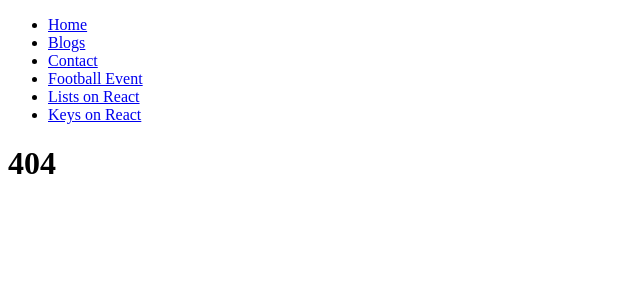
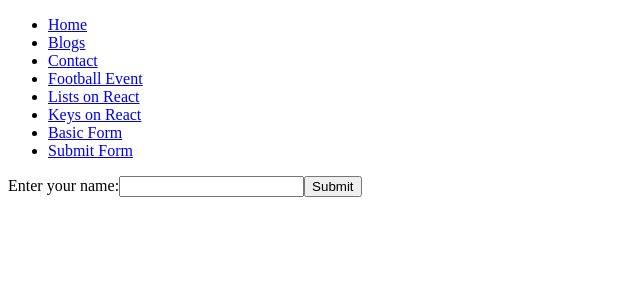
Before and after one commit to hugotb88/react-certification, a React (Create React App) app: page /formSubmit in a window 1280 px wide. Before the commit this address had no page. Shown: the top 300 px of the page, without its empty margins (0-640 px from the left). Built offline with nearby package versions, Linux system fonts and the light colour scheme.

Commit message:
Basic Form and Submit Form example

```diff
--- /dev/null
+++ b/src/React/Forms/MyForm.js
@@ -0,0 +1,24 @@
+import { useState } from "react";
+import ReactDOM from 'react-dom/client';
+
+/*
+    Component used for Forms example in React
+    This component uses the 'useState' Hook
+*/
+function MyForm() {
+    const [name, setName] = useState("");
+
+    return(
+        <form>
+            <label> Enter your name:
+                <input
+                    type="text"
+                    value={name}
+                    onChange={ (e) => setName(e.target.value)}
+                />
+            </label>
+        </form>
+    );
+}
+
+export default MyForm;
--- /dev/null
+++ b/src/React/Forms/MyFormSubmit.js
@@ -0,0 +1,33 @@
+import { useState } from 'react';
+import ReactDOM from 'react-dom/client';
+
+/*
+    Component used for Forms example in React
+    This component uses the 'useState' Hook
+
+    You can control the submit action by adding an event handler in the onSubmit attribute for the <form>
+    Add a submit button and an event handler in the onSubmit attribute
+*/
+function MyFormSubmit() {
+  const [name, setName] = useState("");
+
+  const handleSubmit = (event) => {
+    event.preventDefault();
+    alert(`The name you entered was: ${name}`)
+  }
+
+  return (
+    <form onSubmit={handleSubmit}>
+      <label>Enter your name:
+        <input
+          type="text"
+          value={name}
+          onChange={(e) => setName(e.target.value)}
+        />
+      </label>
+      <input type="submit" />
+    </form>
+  )
+}
+
+export default MyFormSubmit
--- a/src/React/Router/Layout.js
+++ b/src/React/Router/Layout.js
@@ -31,6 +31,12 @@ const Layout = () => {
           <li>
             <Link to="/keys">Keys on React</Link>
           </li>
+          <li>
+            <Link to="/formBasic">Basic Form</Link>
+          </li>
+          <li>
+            <Link to="/formSubmit">Submit Form</Link>
+          </li>
         </ul>
       </nav>
 
--- a/src/index.js
+++ b/src/index.js
@@ -7,9 +7,10 @@ import Contact from "./React/Router/Contact";
 import NoPage from "./React/Router/NoPage";
 import Home from "./React/Router/Home";
 import Football from "./React/Events/Football";
-import Car from './React/Lists/Car';
 import Garage from './React/Lists/Garage';
 import GarageKeyExample from './React/Lists/GarageKeyExample';
+import MyForm from './React/Forms/MyForm';
+import MyformSubmit from './React/Forms/MyFormSubmit';
 /*
 
 We wrap our content first with <BrowserRouter>.
@@ -31,6 +32,8 @@ export default function App() {
                     <Route path="events" element={ <Football /> } />
                     <Route path="lists" element={ <Garage /> } />
                     <Route path="keys" element={ <GarageKeyExample /> } />
+                    <Route path="formBasic" element={ <MyForm /> } />
+                    <Route path="formSubmit" element={ <MyformSubmit /> } />
                     <Route path="*" element={ <NoPage /> } />
                 </Route>
             </Routes>
```
Also changed, not shown: src/React/Forms/Concepts.js (added, +32 -0 lines).
